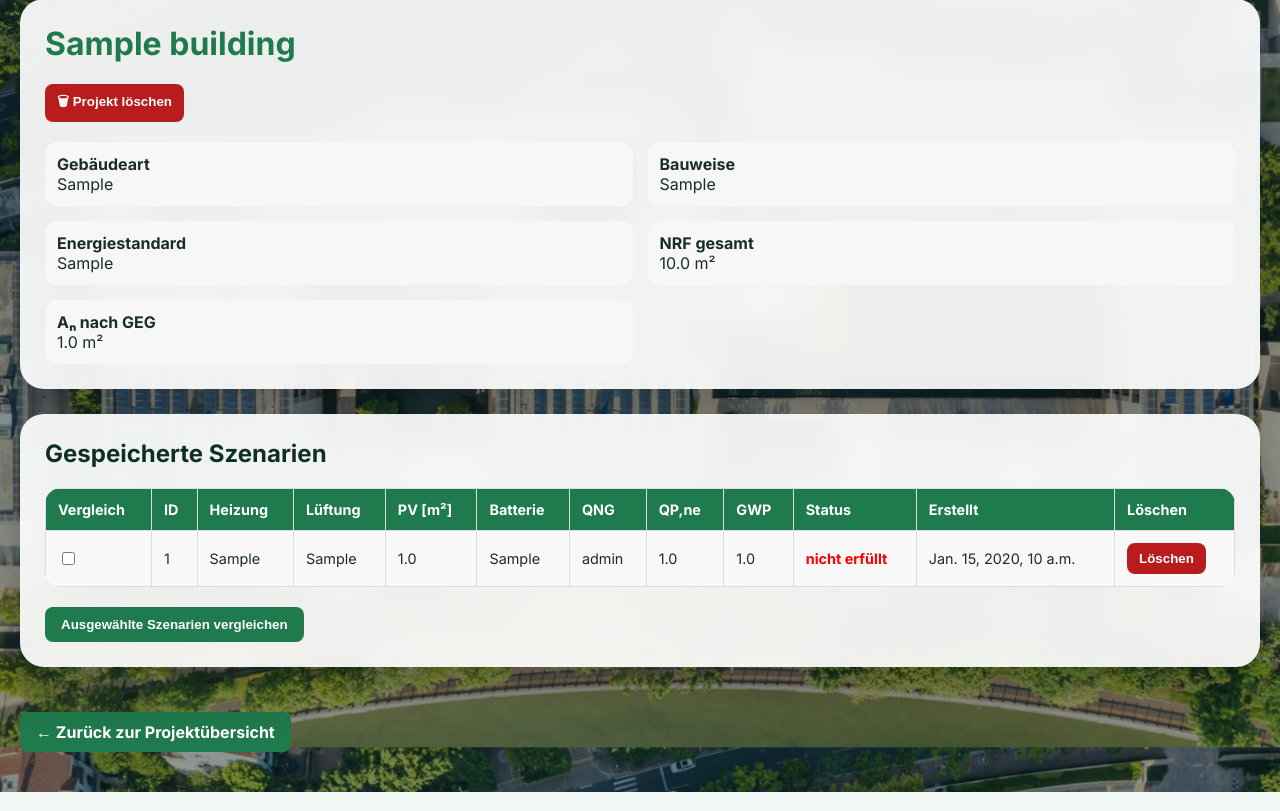
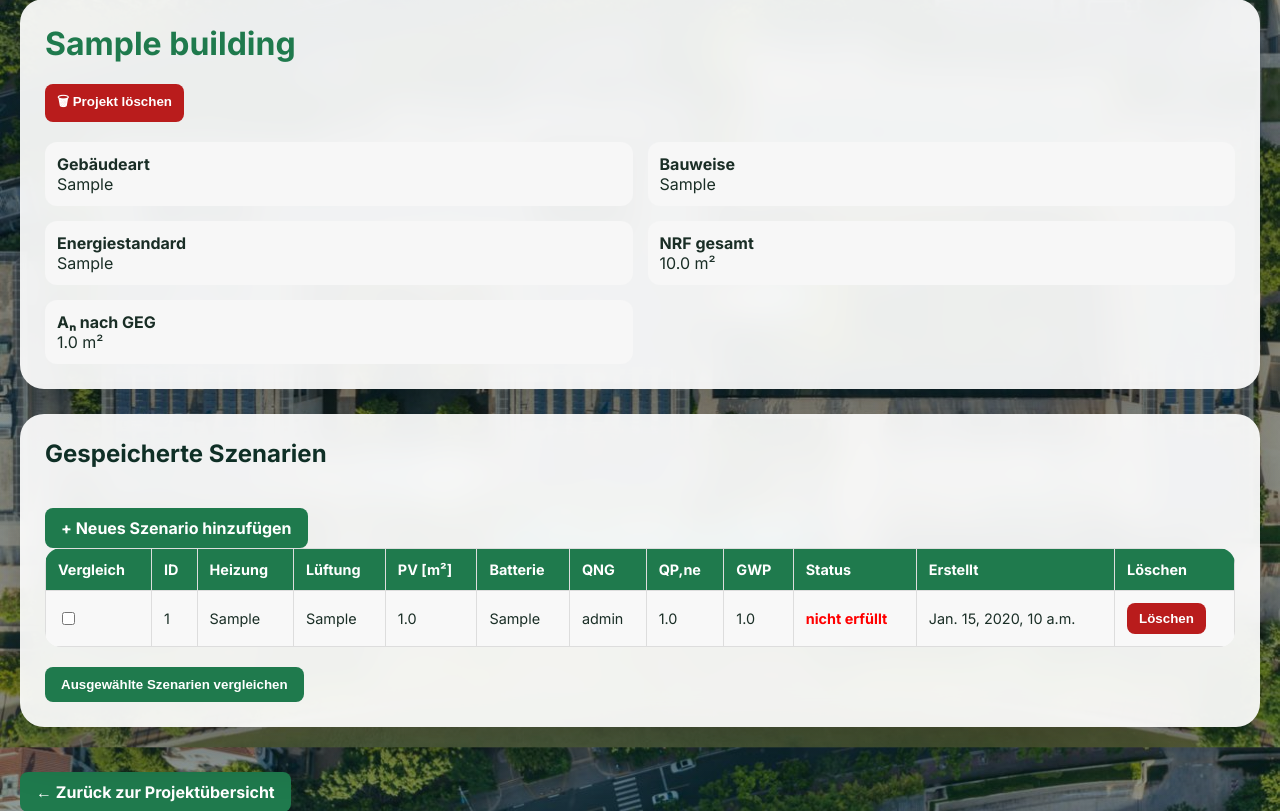
Before and after one commit to DBM-THA/Absch-tzung-der-Geb-ude-kobilanz-nach-QNG, a Django app: page /project/1/ in a window 1280 px wide. Shown: the part 106-917 px from the top of the page. Run offline with Django 5.2, Linux system fonts and the light colour scheme; tables that the repository leaves empty hold one stand-in row (values such as "Sample post").

Commit message:
Add link to add new scenario in project detail

```diff
--- a/qngapp/templates/qngapp/project_detail.html
+++ b/qngapp/templates/qngapp/project_detail.html
@@ -217,6 +217,10 @@ tr:nth-child(even){
     <div class="card">
         <h2>Gespeicherte Szenarien</h2>
 
+        <a class="button" href="{% url 'add_scenario_to_project' building.id %}">
+            + Neues Szenario hinzufügen
+        </a>
+
         <form method="get" action="{% url 'compare_scenarios' building.id %}" id="compare-form"></form>
 
         <table>
```
